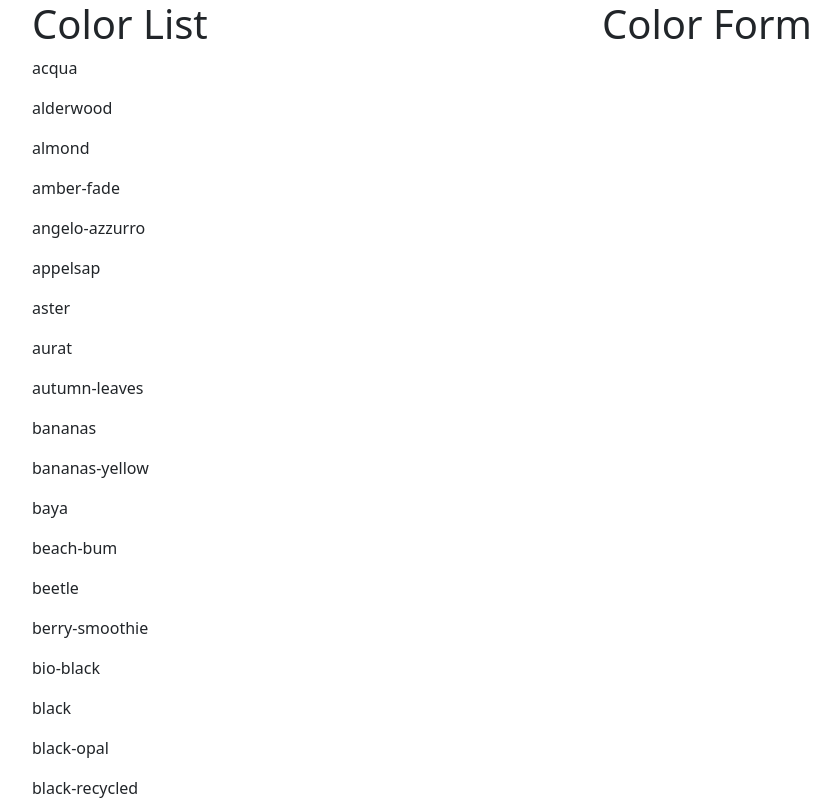
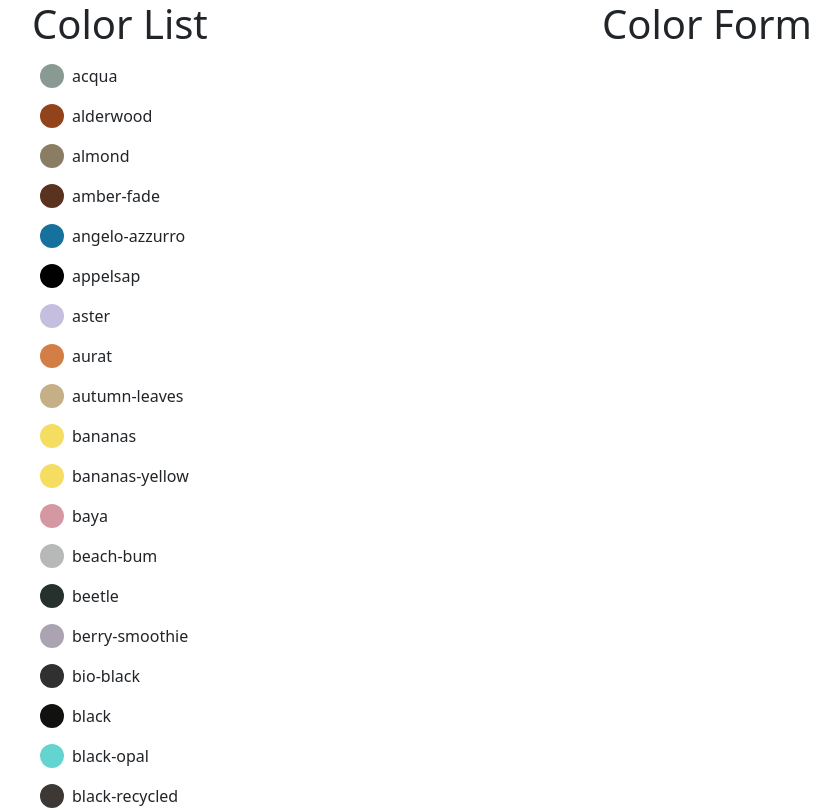
Before and after one commit to johanna-insightnl/ace-tate-frontend-assignment, a React (Create React App) app: page / in a window 1280 px wide. Shown: the top 810 px of the page, without its empty margins (50-890 px from the left). Built offline with nearby package versions, Linux system fonts and the light colour scheme.

Commit message:
Add scss files for style, add new UI color circle

```diff
--- a/src/App.css
+++ /dev/null
@@ -1,38 +0,0 @@
-.App {
-  text-align: center;
-}
-
-.App-logo {
-  height: 40vmin;
-  pointer-events: none;
-}
-
-@media (prefers-reduced-motion: no-preference) {
-  .App-logo {
-    animation: App-logo-spin infinite 20s linear;
-  }
-}
-
-.App-header {
-  background-color: #282c34;
-  min-height: 100vh;
-  display: flex;
-  flex-direction: column;
-  align-items: center;
-  justify-content: center;
-  font-size: calc(10px + 2vmin);
-  color: white;
-}
-
-.App-link {
-  color: #61dafb;
-}
-
-@keyframes App-logo-spin {
-  from {
-    transform: rotate(0deg);
-  }
-  to {
-    transform: rotate(360deg);
-  }
-}
--- a/src/App.tsx
+++ b/src/App.tsx
@@ -1,5 +1,5 @@
 import React from 'react';
-import './App.css';
+import './styles/main.scss'
 import 'bootstrap/dist/css/bootstrap.min.css';
 import { Col, Row, Container } from 'react-bootstrap';
 import ColorList from './components/ColorList/ColorList';
--- /dev/null
+++ b/src/UI/ColorCircle/singleColorCircle.scss
@@ -0,0 +1,8 @@
+.single-circle-color{
+  width: 1.5rem;
+  height: 1.5rem;
+  border-radius: 50%;
+  display: inline-block;
+  margin: 0.5rem;
+
+}
--- a/src/components/ColorList/ColorListItem.tsx
+++ b/src/components/ColorList/ColorListItem.tsx
@@ -17,7 +17,7 @@ export default function ColorListItem({ color }: Props){
   const { name, color: { primary, secondary }, pattern } = color;
 
   return (
-    <div>
+    <div className="d-flex align-items-center">
       <SingleColorCircle primary={primary}/>
       <p>{name}</p>
     </div>
--- a/src/index.css
+++ b/src/index.css
@@ -1,10 +1,14 @@
 body {
   margin: 0;
+  p{
+    margin: 0;
+  }
   font-family: -apple-system, BlinkMacSystemFont, 'Segoe UI', 'Roboto', 'Oxygen',
     'Ubuntu', 'Cantarell', 'Fira Sans', 'Droid Sans', 'Helvetica Neue',
     sans-serif;
   -webkit-font-smoothing: antialiased;
   -moz-osx-font-smoothing: grayscale;
+
 }
 
 code {
--- /dev/null
+++ b/src/styles/main.scss
@@ -0,0 +1,5 @@
+// Import variables
+@import './variables';
+
+//Import UI scss files
+@import '../UI/ColorCircle/singleColorCircle.scss'
```
Also changed, not shown: public/two-color-acetate.svg (added), src/styles/_variables.scss (added).
